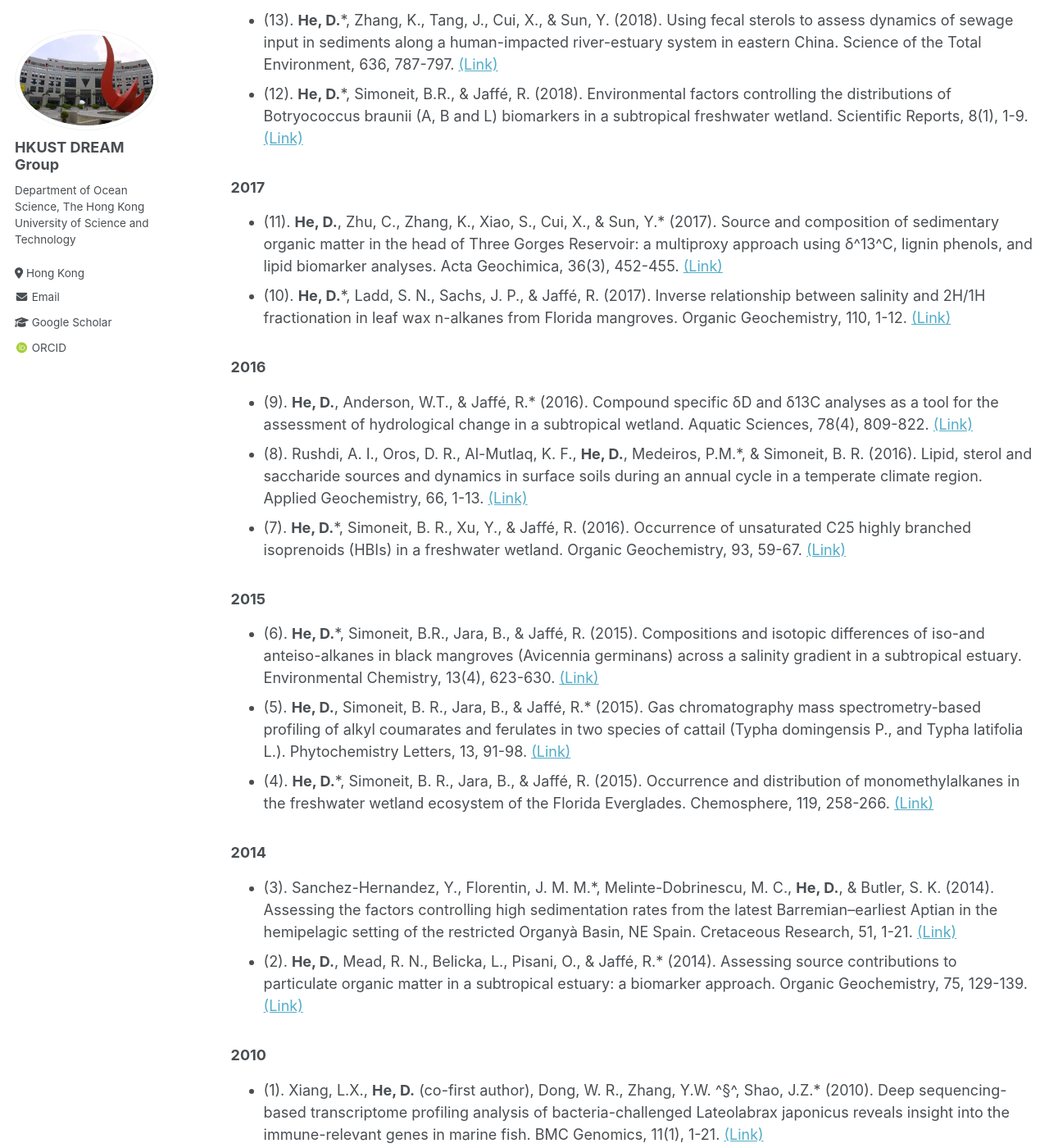
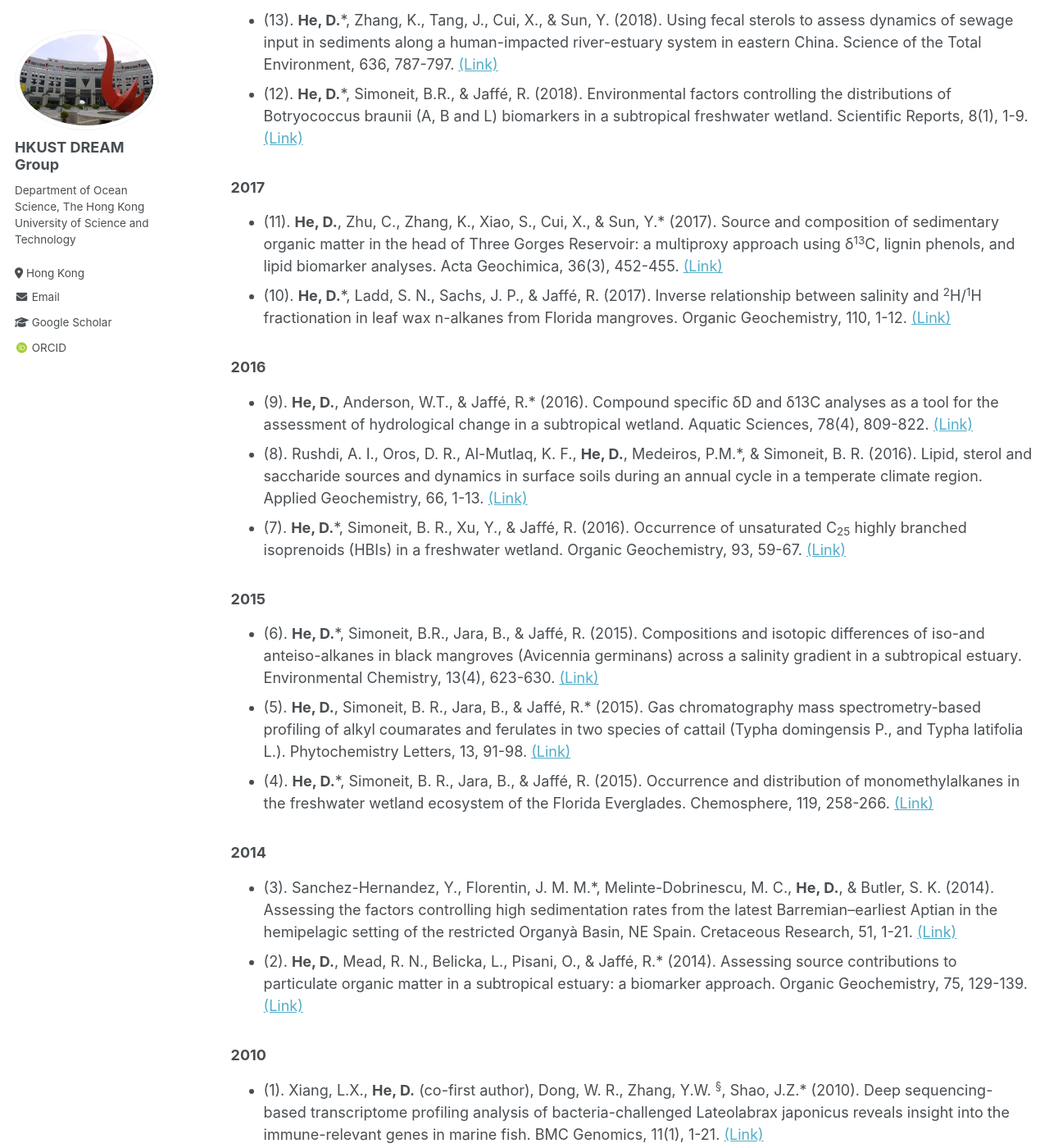
Before and after one commit to hkustDingHe/hkustDingHe.github.io, a Jekyll site: the page built from _pages/publications.md, in a window 1280 px wide and 1400 px high, scrolled down 6403 px. Shown: the whole window at 82% size. Built offline with Jekyll 4.4.1, drawn with Linux system fonts in a browser that asks for light colours; some web fonts are replaced.

Commit message:
Update publications.md

```diff
--- a/_pages/publications.md
+++ b/_pages/publications.md
@@ -88,13 +88,13 @@ author_profile: true
 - (12). **He, D.***, Simoneit, B.R., & Jaffé, R. (2018). Environmental factors controlling the distributions of Botryococcus braunii (A, B and L) biomarkers in a subtropical freshwater wetland. Scientific Reports, 8(1), 1-9. [(Link)](https://www.nature.com/articles/s41598-018-26900-9 )
 
 ### 2017
-- (11). **He, D.**, Zhu, C., Zhang, K., Xiao, S., Cui, X., & Sun, Y.* (2017). Source and composition of sedimentary organic matter in the head of Three Gorges Reservoir: a multiproxy approach using δ^13^C, lignin phenols, and lipid biomarker analyses. Acta Geochimica, 36(3), 452-455. [(Link)](https://link.springer.com/article/10.1007/s11631-017-0189-8 )
-- (10). **He, D.***, Ladd, S. N., Sachs, J. P., & Jaffé, R. (2017). Inverse relationship between salinity and 2H/1H fractionation in leaf wax n-alkanes from Florida mangroves. Organic Geochemistry, 110, 1-12. [(Link)](https://www.sciencedirect.com/science/article/pii/S0146638016302881 )
+- (11). **He, D.**, Zhu, C., Zhang, K., Xiao, S., Cui, X., & Sun, Y.* (2017). Source and composition of sedimentary organic matter in the head of Three Gorges Reservoir: a multiproxy approach using δ<sup>13</sup>C, lignin phenols, and lipid biomarker analyses. Acta Geochimica, 36(3), 452-455. [(Link)](https://link.springer.com/article/10.1007/s11631-017-0189-8 )
+- (10). **He, D.***, Ladd, S. N., Sachs, J. P., & Jaffé, R. (2017). Inverse relationship between salinity and <sup>2</sup>H/<sup>1</sup>H fractionation in leaf wax n-alkanes from Florida mangroves. Organic Geochemistry, 110, 1-12. [(Link)](https://www.sciencedirect.com/science/article/pii/S0146638016302881 )
 
 ### 2016
 - (9). **He, D.**, Anderson, W.T., & Jaffé, R.* (2016). Compound specific δD and δ13C analyses as a tool for the assessment of hydrological change in a subtropical wetland. Aquatic Sciences, 78(4), 809-822. [(Link)](https://link.springer.com/article/10.1007/s00027-016-0473-4)
 - (8). Rushdi, A. I., Oros, D. R., Al-Mutlaq, K. F., **He, D.**, Medeiros, P.M.*, & Simoneit, B. R. (2016). Lipid, sterol and saccharide sources and dynamics in surface soils during an annual cycle in a temperate climate region. Applied Geochemistry, 66, 1-13. [(Link)](https://www.sciencedirect.com/science/article/pii/S0883292715300731 )
-- (7). **He, D.***, Simoneit, B. R., Xu, Y., & Jaffé, R. (2016). Occurrence of unsaturated C25 highly branched isoprenoids (HBIs) in a freshwater wetland. Organic Geochemistry, 93, 59-67. [(Link)](https://www.sciencedirect.com/science/article/pii/S0146638016000073 )
+- (7). **He, D.***, Simoneit, B. R., Xu, Y., & Jaffé, R. (2016). Occurrence of unsaturated C<sub>25</sub> highly branched isoprenoids (HBIs) in a freshwater wetland. Organic Geochemistry, 93, 59-67. [(Link)](https://www.sciencedirect.com/science/article/pii/S0146638016000073 )
 
 ### 2015
 - (6). **He, D.***, Simoneit, B.R., Jara, B., & Jaffé, R. (2015). Compositions and isotopic differences of iso-and anteiso-alkanes in black mangroves (Avicennia germinans) across a salinity gradient in a subtropical estuary. Environmental Chemistry, 13(4), 623-630. [(Link)](https://www.publish.csiro.au/en/en15128 )
@@ -106,4 +106,4 @@ author_profile: true
 - (2). **He, D.**, Mead, R. N., Belicka, L., Pisani, O., & Jaffé, R.* (2014). Assessing source contributions to particulate organic matter in a subtropical estuary: a biomarker approach. Organic Geochemistry, 75, 129-139. [(Link)](https://www.sciencedirect.com/science/article/pii/S0146638014001740 )
 
 ### 2010
-- (1). Xiang, L.X., **He, D.** (co-first author), Dong, W. R., Zhang, Y.W. ^§^, Shao, J.Z.\* (2010). Deep sequencing-based transcriptome profiling analysis of bacteria-challenged Lateolabrax japonicus reveals insight into the immune-relevant genes in marine fish. BMC Genomics, 11(1), 1-21. [(Link)](https://link.springer.com/article/10.1186/1471-2164-11-472 )
+- (1). Xiang, L.X., **He, D.** (co-first author), Dong, W. R., Zhang, Y.W. <sup>§</sup>, Shao, J.Z.\* (2010). Deep sequencing-based transcriptome profiling analysis of bacteria-challenged Lateolabrax japonicus reveals insight into the immune-relevant genes in marine fish. BMC Genomics, 11(1), 1-21. [(Link)](https://link.springer.com/article/10.1186/1471-2164-11-472 )
```
